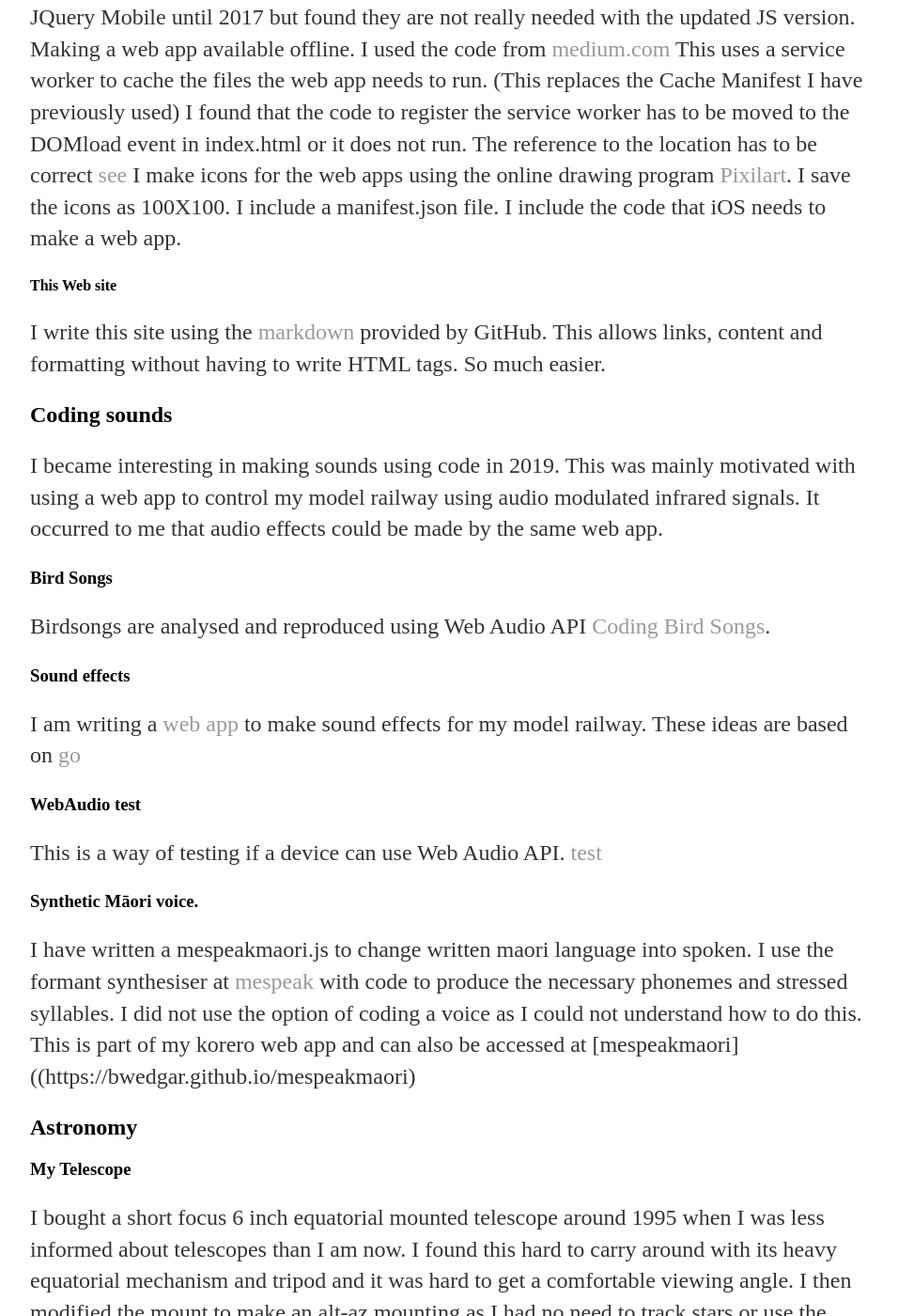
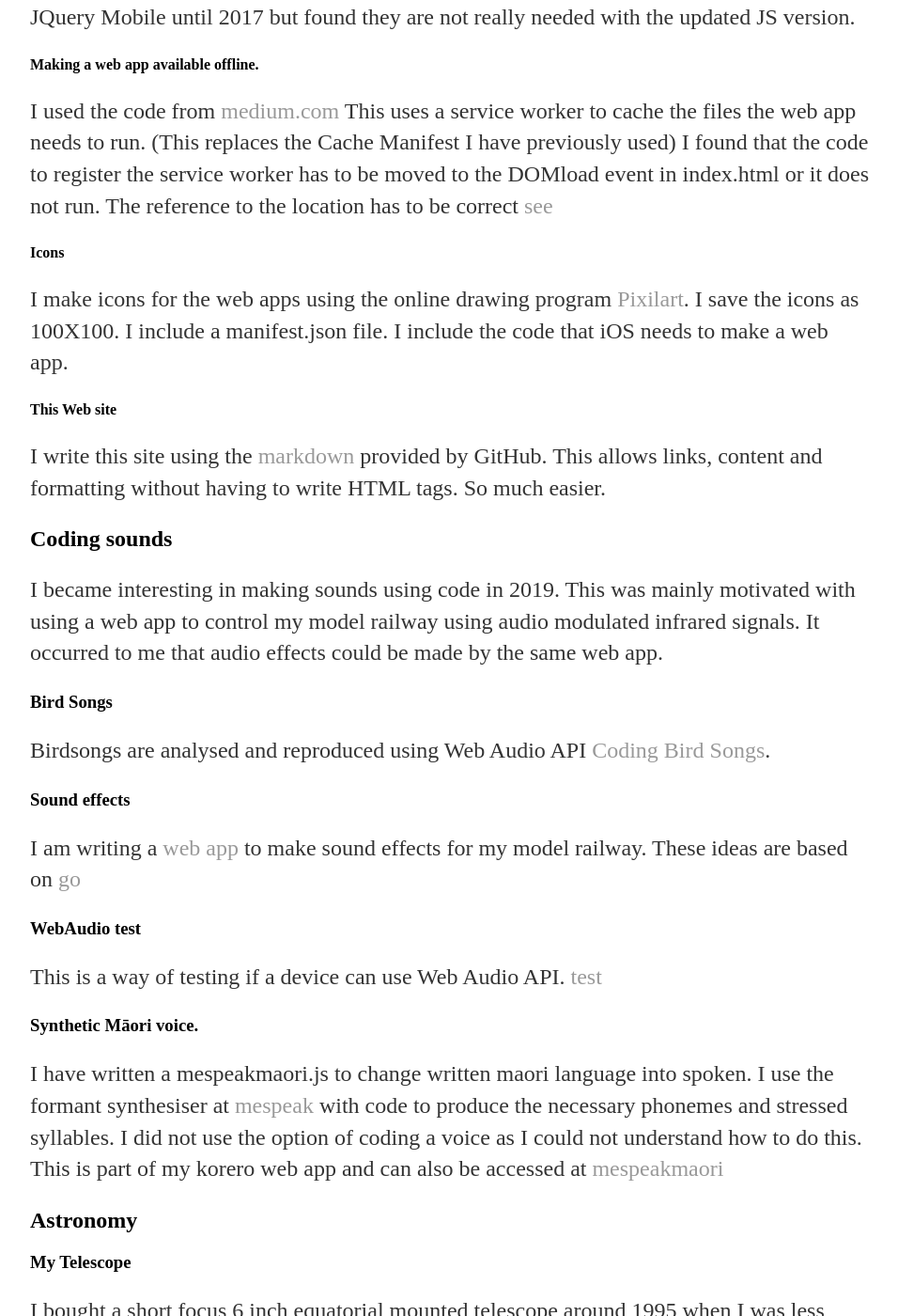
Before and after one commit to bwedgar/bwedgar.github.io, a Jekyll site: the page built from index.md, in a window 1280 px wide and 1400 px high, scrolled down 791 px. Shown: the whole window at 94% size, without its empty margins (160-1116 px from the left). Built offline with Jekyll 4.4.1, drawn with Linux system fonts in a browser that asks for light colours.

Commit message:
Update index.md

```diff
--- a/index.md
+++ b/index.md
@@ -18,12 +18,13 @@ I have the CodeHub app on my iPhone which lets me edit any GitHub file away from
 ### Web apps
 #### Tools
 I code web apps using HTML5, Javascript and CSS.  I used to use Coffeescript, JQuery and JQuery Mobile until 2017 but found they are not really needed with the updated JS version.
-Making a web app available offline.  I used the code from [medium.com](https://medium.com/@onejohi/offline-web-apps-using-local-storage-and-service-workers-5d40467117b9)
+#### Making a web app available offline.
+I used the code from [medium.com](https://medium.com/@onejohi/offline-web-apps-using-local-storage-and-service-workers-5d40467117b9)
 This uses a service worker to cache the files the web app needs to run. (This replaces the Cache Manifest I have previously used)
 I found that the code to register the service worker has to be moved to the DOMload event in index.html or it does not run. The reference to the location has to be correct [see](https://gist.github.com/kosamari/7c5d1e8449b2fbc97d372675f16b566e)
+#### Icons
 I make icons for the web apps using the online drawing program [Pixilart](https://www.pixilart.com/draw).  I save the icons as 100X100.
 I include a manifest.json file.  I include the code that iOS needs to make a web app.
-
 #### This Web site
 I write this site using the [markdown](https://guides.github.com/features/mastering-markdown/#GitHub-flavored-markdown) provided by GitHub. This allows links, content and formatting without having to write HTML tags. So much easier.
 
@@ -36,7 +37,7 @@ I am writing a [web app](soundeffects.md) to make sound effects for my model rai
 ### WebAudio test
 This is a way of testing if a device can use Web Audio API. [test](https://bwedgar.github.io/WebAudioTest)
 ### Synthetic Māori voice.
-I have written a mespeakmaori.js to change written maori language into spoken.  I use the formant synthesiser at [mespeak](https://www.masswerk.at/mespeak/) with code to produce the necessary phonemes and stressed syllables.  I did not use the option of coding a voice as I could not understand how to do this. This is part of my korero web app and can also be accessed at [mespeakmaori]((https://bwedgar.github.io/mespeakmaori)
+I have written a mespeakmaori.js to change written maori language into spoken.  I use the formant synthesiser at [mespeak](https://www.masswerk.at/mespeak/) with code to produce the necessary phonemes and stressed syllables.  I did not use the option of coding a voice as I could not understand how to do this. This is part of my korero web app and can also be accessed at [mespeakmaori](https://bwedgar.github.io/mespeakmaori)
 
 ## Astronomy
 ### My Telescope
```
